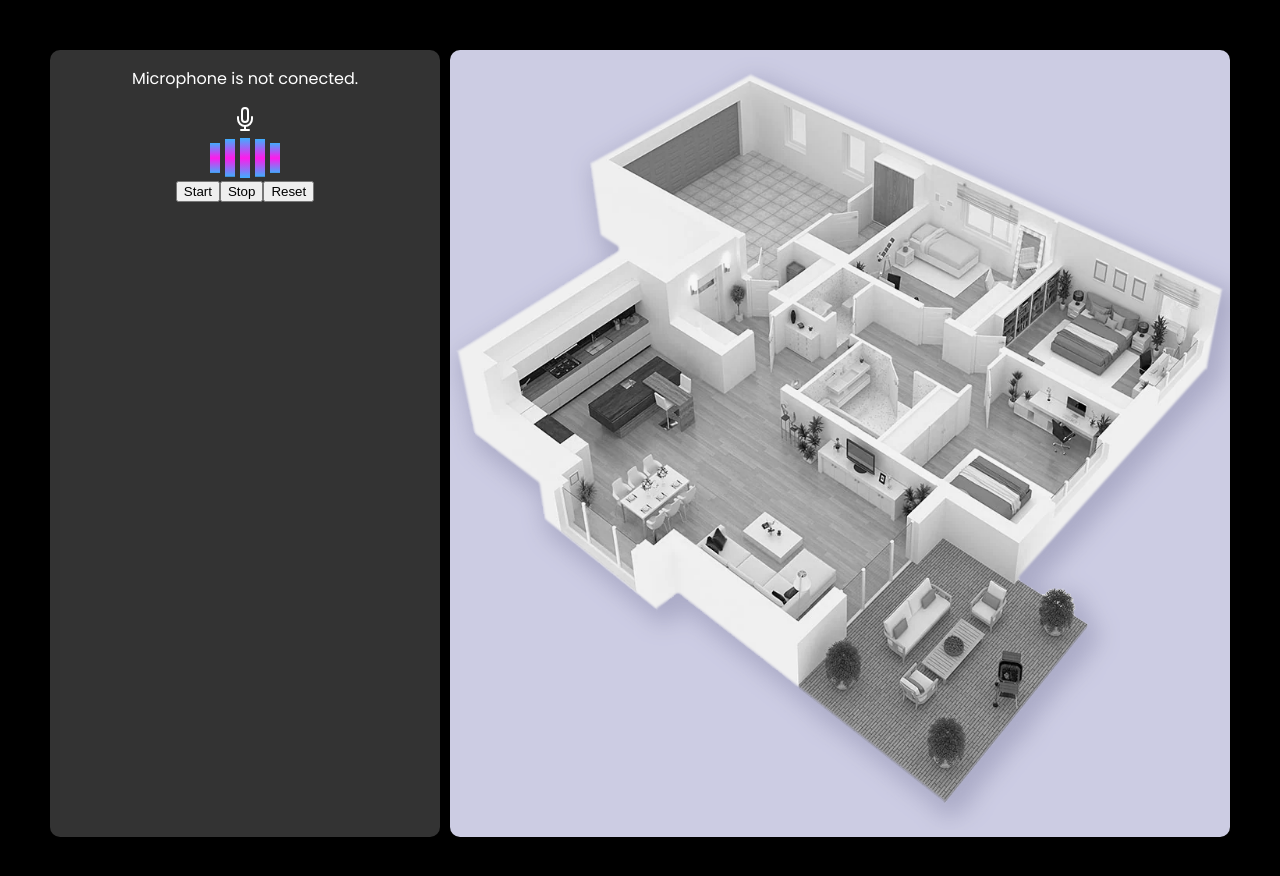
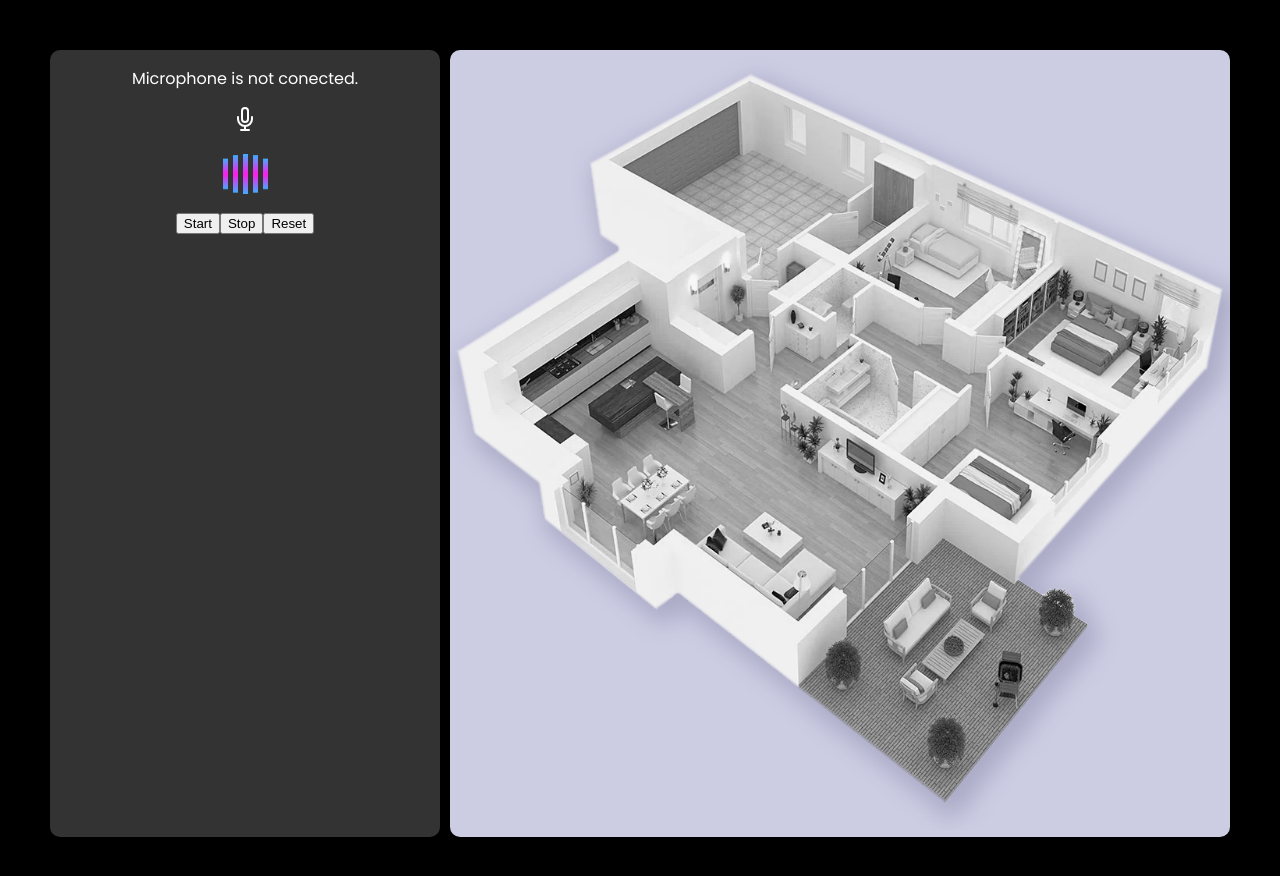
Before and after one commit to Alejotavo/speech-recognition, a React (Vite) app: page / in a window 1280 px wide. Both pictures are taken after a click on the button "Start". Shown: the top 876 px of the page. Built offline with nearby package versions, Linux system fonts and the light colour scheme; no server answers.

Commit message:
refactor equalizer css

```diff
--- a/src/components/equalizer/equalizer.scss
+++ b/src/components/equalizer/equalizer.scss
@@ -2,10 +2,11 @@
     display: flex;
     justify-content: center;
     gap: 5px;
+    padding: 1rem 0;
 }
 
 .bar {
-    width: 10px;
+    width: 5px;
     height: 40px;
     background: linear-gradient(to top, #3faeff, #ff1beb, #3faeff);
     animation: bounce 1s infinite ease-in-out;
```
